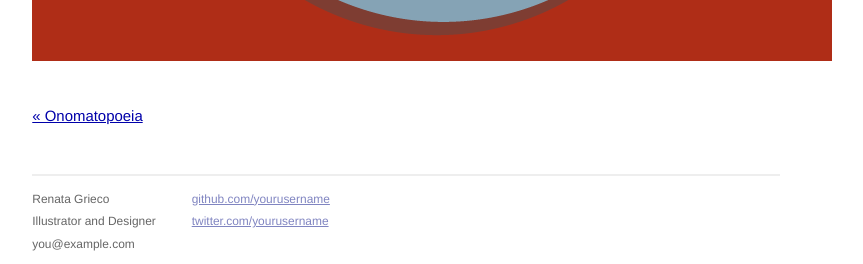
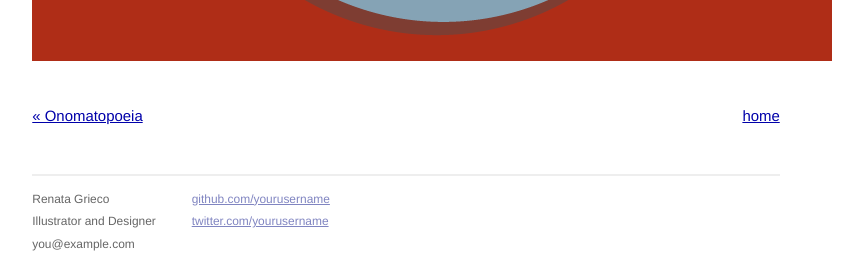
Before and after one commit to renatagrieco/portfolio, a Jekyll site: the page built from _posts/2013-10-14-bacon-in-games.markdown, in a window 1280 px wide. Shown: the part 765-1029 px from the top of the page, without its empty margins (234-1097 px from the left). Built offline with Jekyll 4.4.1, drawn with Linux system fonts in a browser that asks for light colours; some web fonts are replaced; Markdown is read by kramdown in place of the engine named in the settings.

Commit message:
changed pagination to 6, styled page next and previous links to same line, added home link on last post

```diff
--- a/_config.yml
+++ b/_config.yml
@@ -1,4 +1,4 @@
 name: Renata Grieco
 markdown: redcarpet
-paginate: 4
+paginate: 6
 pygments: true
--- a/_layouts/post.html
+++ b/_layouts/post.html
@@ -22,7 +22,9 @@
         {% if page.next.url %}
                 <a href="{{page.next.url}}" title="next Post:
 {{page.next.title}}">{{page.next.title}} &raquo; </a>
+		{% else %}
+				<a href="/">home</a>
         {% endif %}
         </div>
-        <div class="clear">&nbsp;</div>
+        <div class="empty">&nbsp;</div>
 </div>
--- a/css/main.css
+++ b/css/main.css
@@ -188,3 +188,17 @@
 .empty {
 	clear: both;
 }
+
+/*****************************************************************************/
+/*
+/* Previous and next links in posts
+/*
+/*****************************************************************************/
+
+.left {
+	float: left;
+}
+
+.right {
+	float: right;
+}
```
